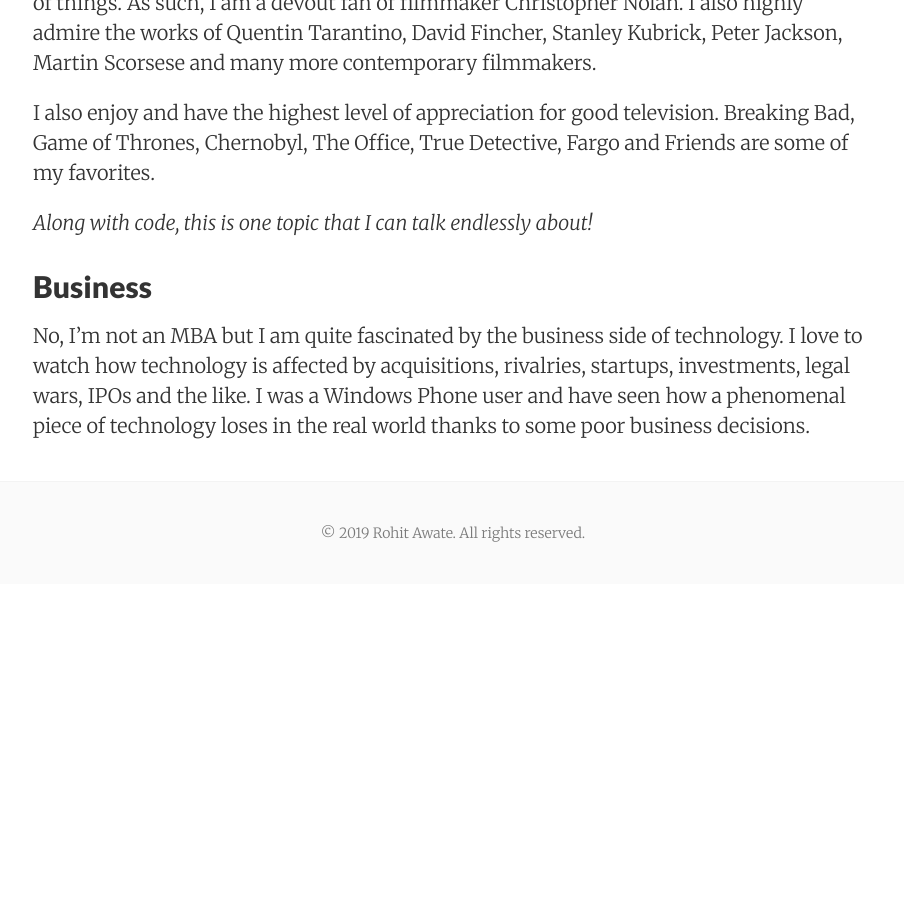
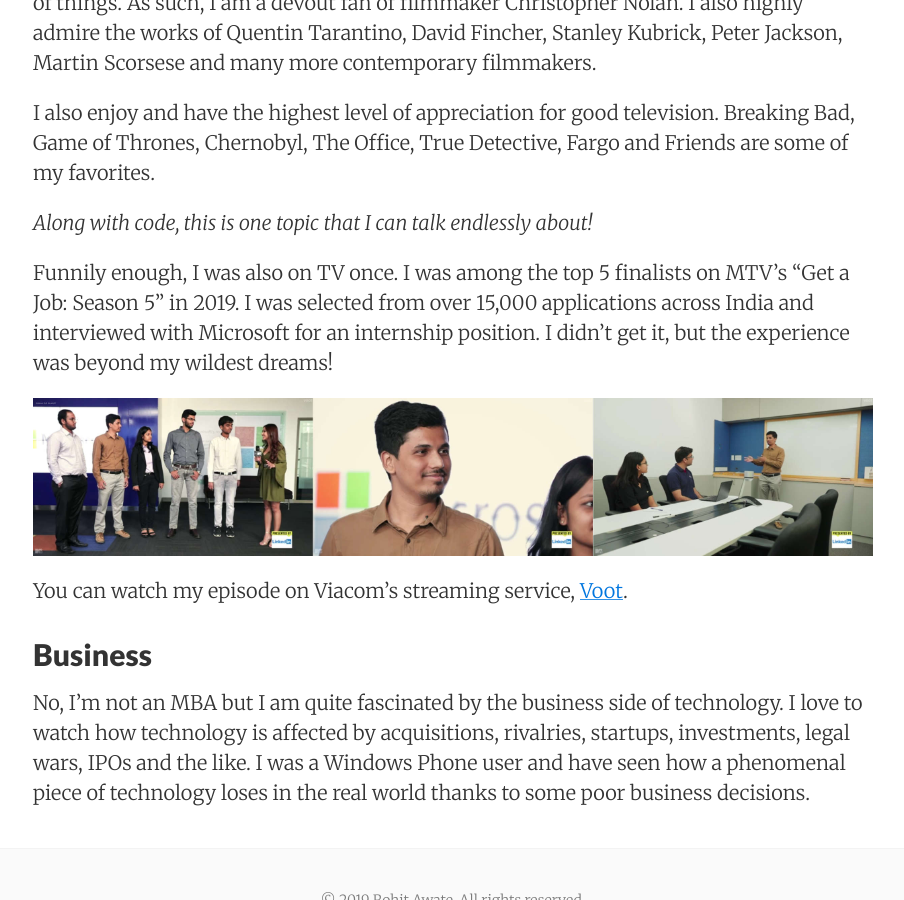
Before and after one commit to RohitAwate/rohitawate.github.io, a Jekyll site: the page built from about.md, in a window 1280 px wide and 900 px high, scrolled down 1433 px. Shown: the whole window, without its empty margins (187-1091 px from the left). Built offline with Jekyll 4.4.1, drawn with Linux system fonts in a browser that asks for light colours; before the commit the page ends 2017 px from its top, so only the background shows below that.

Commit message:
Add Microsoft interview in About

```diff
--- a/about.md
+++ b/about.md
@@ -27,5 +27,11 @@
 _Along with code, this is one topic that I can talk endlessly about!_
 
 
+Funnily enough, I was also on TV once. I was among the top 5 finalists on MTV's "Get a Job: Season 5" in 2019. I was selected from over 15,000 applications across India and interviewed with Microsoft for an internship position. I didn't get it, but the experience was beyond my wildest dreams!
+
+![msft_mtv](/images/msft_mtv.jpg)
+
+You can watch my episode on Viacom's streaming service, [Voot](https://www.voot.com/shows/linkedin-mtv-get-a-job-s05/5/794752/interns-in-it-to-win-it-/802875).
+
 ## Business
 No, I'm not an MBA but I am quite fascinated by the business side of technology. I love to watch how technology is affected by acquisitions, rivalries, startups, investments, legal wars, IPOs and the like. I was a Windows Phone user and have seen how a phenomenal piece of technology loses in the real world thanks to some poor business decisions.
```
Also changed, not shown: images/msft_mtv.jpg (added).
